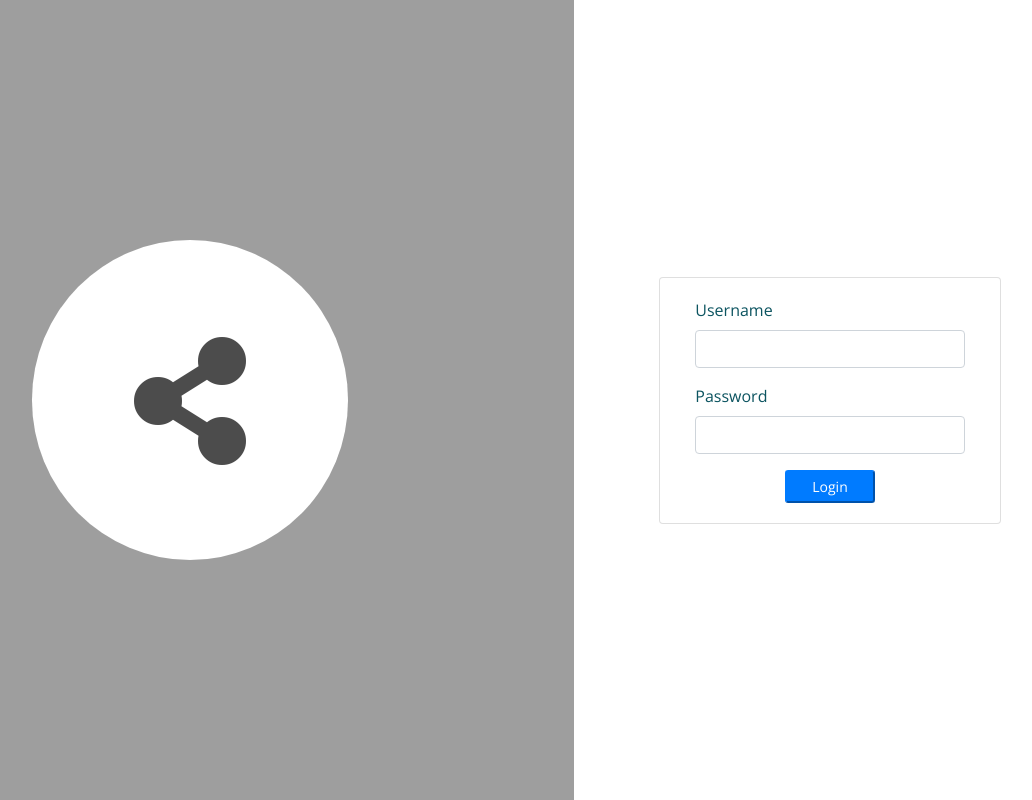
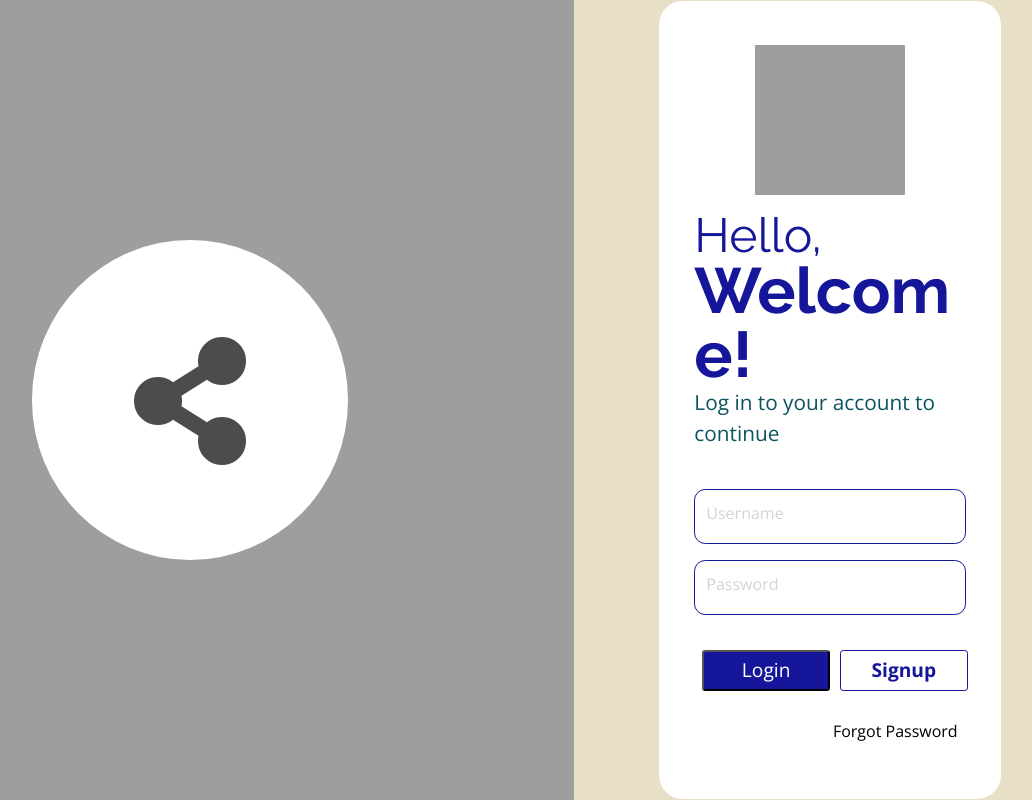
Before and after one commit to tayawaaean/backupfilemanagement, a PHP site: page /login.php in a window 1280 px wide. Shown: the whole page, without its empty margins (194-1226 px from the left). Run offline with PHP 8.4, Linux system fonts and the light colour scheme; some libraries are stand-ins or nearby versions; grey boxes are pictures that could not be loaded.

Commit message:
Login/Signup

```diff
--- /dev/null
+++ b/css/login.css
@@ -0,0 +1,199 @@
+*{
+    padding: 0;
+    margin: 0;
+    box-sizing: border-box;
+}
+
+/*Color Palette*/
+:root {
+    --Torea_Bay: #15169A;
+    --Stark_White: #E7E0C6;
+    --Golden_Dream: #ECD531;
+    --Falcon: #7B666C;
+  }
+
+body{
+    width: 100%;
+    height: calc(100%);
+    /*background: #007bff;*/
+}
+main#main{
+    width:100%;
+    height: calc(100%);
+    background:white;
+}
+#login-right{
+    position: absolute;
+    right:0;
+    width:40%;
+    height: calc(100%);
+    background-color: var(--Stark_White);
+    display: flex;
+    align-items: center;
+}
+#login-left{
+    position: absolute;
+    left:0;
+    width:60%;
+    height: calc(100%);
+    background:#00000061;
+    display: flex;
+    align-items: center;
+}
+#login-right .card{
+    margin: auto;
+    border: none;
+    border-radius: 1.5rem;
+    padding-top: 1.5rem;
+    padding-bottom: 2rem;
+}
+.logo {
+    margin: auto;
+    font-size: 8rem;
+    background: white;
+    padding: .5em 0.8em;
+    border-radius: 50% 50%;
+    color: #000000b3;
+}
+
+.logo-container{
+    display: flex;
+    flex-direction: column;
+    justify-content: center;
+    align-items: center;
+}
+
+.logo-container .text{
+    width: 100%;
+    justify-content: start;
+    margin: 1rem 0 2.5rem 0;
+}
+
+.logo-container p{
+    margin: 0;
+    padding: 0;
+    font-size: 3rem;
+    color: var(--Torea_Bay);
+    font-family: "Raleway";
+    line-height: 1;
+}
+
+.logo-container #bold{
+    font-weight: bold;
+    font-size: 4rem;
+}
+
+.logo-container small{
+    font-size: 1.3rem;
+}
+
+/* Form Designs */
+.form-group{
+    position:relative;
+}
+
+.form-group input{
+    width: 100%;
+    padding: 0.9rem;
+    border: 1px solid var(--Torea_Bay);
+    background-color: white;
+    border-radius: 0.7rem;
+    outline: none;
+    font-size: 1em;
+}
+
+.form-group span{
+    position: absolute;
+    left: 0;
+    pointer-events: none;
+    font-size: 1em;
+    color: lightgray;
+    padding: 12px;
+    transition: 0.5s;
+}
+
+.form-group input:focus ~span, .form-group input:valid ~span{
+    color: var(--Torea_Bay);
+    transform: translateX(10px) translateY(-7px);
+    font-size: 0.8em;
+    padding: 0 10px;
+    background: white;
+    border-left: 2px solid var(--Torea_Bay);
+    border-right: 2px solid var(--Torea_Bay);
+    letter-spacing: 0.2em;
+    font-weight: bold;
+}
+.form-group input:focus, .form-group input:valid{
+    box-shadow: 0 0 15px rgba(0, 123, 255, 0.5);
+}
+
+.center-button{
+    display: flex;
+    width: 100%;
+    padding-right: 0.5rem;
+    padding-left: 0.5rem;
+}
+.center-button button{
+    font-size: 1.2rem;
+    width: 100%;
+    margin-top: 1.2rem;
+    margin-bottom: 1.5rem;
+
+}
+
+.center-button #Login{
+    margin-right: 5px;
+    background-color: var(--Torea_Bay);
+    color: white;
+    outline: none;
+    transition: 0.5s;
+
+}
+.center-button #Signup{
+    margin-left: 5px;
+    background-color: white;
+    color: var(--Torea_Bay);
+    border: 1px solid var(--Torea_Bay);
+    outline: none;
+    font-weight: bold;
+    transition: 0.5s;
+}
+
+.center-button #Signup:hover{
+    background-color: var(--Torea_Bay);
+    color: white;
+}
+
+.center-button #Login:hover{
+    background-color: white;
+    color: var(--Torea_Bay);
+}
+
+.forgot{
+    display: flex;
+    justify-content: flex-end;
+}
+.forgot .forgotpass{
+    border: none;
+    outline: none;
+    background-color: white;
+    font-size: 1rem;
+}
+
+/* Sign up */
+#signup-section{
+    display: none;
+}
+
+.center-button #Sign-in{
+    background-color: var(--Torea_Bay);
+    color: white;
+    outline: none;
+    font-weight: bold;
+    transition: 0.5s;
+}
+
+.center-button #Sign-in:hover{
+    background-color: white;
+    color: var(--Torea_Bay);
+}
--- /dev/null
+++ b/js/login.js
@@ -0,0 +1,31 @@
+$('#login-form').submit(function(e){
+    e.preventDefault()
+
+    $('#Login').attr('disabled',true).html('Logging in...');
+    if($(this).find('.alert-danger').length > 0 )
+        $(this).find('.alert-danger').remove();
+    $.ajax({
+        url:'ajax.php?action=login',
+        method:'POST',
+        data:$(this).serialize(),
+        error:err=>{
+            console.log(err)
+    $('#Login').removeAttr('disabled').html('Login');
+
+        },
+        success:function(resp){
+            if(resp == 1){
+                location.reload('index.php?page=home');
+            }else{
+                $('#login-form').prepend('<div class="alert alert-danger">Username or password is incorrect.</div>')
+                $('#Login').removeAttr('disabled').html('Login');
+            }
+        }
+    })
+})
+
+// JavaScript code to handle the signup button click event
+document.getElementById("Signup").addEventListener("click", function() {
+    document.getElementById("login-section").style.display = "none";
+    document.getElementById("signup-section").style.display = "block";
+});
--- a/login.php
+++ b/login.php
@@ -5,62 +5,23 @@
   <meta charset="utf-8">
   <meta content="width=device-width, initial-scale=1.0" name="viewport">
 
-  <title>Admin | Blog Site</title>
+  <title>Bingao National High School</title>
+  <link rel="stylesheet" href= "./css/login.css">
+  <link rel="icon" href="./assets/img/BNHS Logo.png">
 
 
 	<?php include('./header.php'); ?>
+
 	<?php
 		session_start();
+
 		if(isset($_SESSION['login_id']))
 		header("location:index.php?page=home");
 	?>
 
 </head>
-<style>
-	body{
-		width: 100%;
-	    height: calc(100%);
-	    /*background: #007bff;*/
-	}
-	main#main{
-		width:100%;
-		height: calc(100%);
-		background:white;
-	}
-	#login-right{
-		position: absolute;
-		right:0;
-		width:40%;
-		height: calc(100%);
-		background:white;
-		display: flex;
-		align-items: center;
-	}
-	#login-left{
-		position: absolute;
-		left:0;
-		width:60%;
-		height: calc(100%);
-		background:#00000061;
-		display: flex;
-		align-items: center;
-	}
-	#login-right .card{
-		margin: auto
-	}
-	.logo {
-    margin: auto;
-    font-size: 8rem;
-    background: white;
-    padding: .5em 0.8em;
-    border-radius: 50% 50%;
-    color: #000000b3;
-}
-</style>
 
 <body>
-
-
   <main id="main" class=" alert-info">
   		<div id="login-left">
   			<div class="logo">
@@ -68,54 +29,85 @@ header("location:index.php?page=home");
   			</div>
   		</div>
   		<div id="login-right">
-  			<div class="card col-md-8">
-  				<div class="card-body">
+  			<div class="card col-md-8 container-card">
+				<!-- Login -->
+  				<div class="card-body" id= "login-section">
+					<div class= "logo-container">
+						<img src= "./assets/img/BNHS Logo.png" width= 150 height=150>
+						<div class="text">
+							<p>Hello,</p>
+							<p id='bold'>Welcome!</p>
+							<small>Log in to your account to continue</small>
+						</div>
+					</div>
+
   					<form id="login-form" >
+
   						<div class="form-group">
-  							<label for="username" class="control-label">Username</label>
-  							<input type="text" id="username" name="username" class="form-control">
+  							<input type="text" id="username" name="username" required>
+							<span>Username</span>
   						</div>
   						<div class="form-group">
-  							<label for="password" class="control-label">Password</label>
-  							<input type="password" id="password" name="password" class="form-control">
+  							<input type="password" id="password" name="password" required>
+							  <span>Password</span>
   						</div>
-  						<center><button class="btn-sm btn-block btn-wave col-md-4 btn-primary">Login</button></center>
+						<div class="center-button">
+							<button class="btn-sm col-md-6" id= "Login">Login</button>
+							<button class="btn-sm col-md-6" id= "Signup" type="button">Signup</button>
+						</div>
   					</form>
+
+					<div class="forgot">
+						<button class= "btn-sm forgotpass" id= "forgotpass" >Forgot Password</button>
+					</div>
+  				</div>
+
+				<!-- Signup -->
+				<div class="card-body signup" id= "signup-section">
+					<div class= "logo-container">
+						<img src= "./assets/img/BNHS Logo.png" width= 150 height=150>
+						<div class="text">
+							<p id='bold'>Sign Up</p>
+							<small>Create your Account to continue</small>
+						</div>
+					</div>
+
+  					<form id="signup-form" >
+					  	<div class="form-group">
+  							<input type="text" id="name" name="name" required>
+							<span>Name</span>
+  						</div>
+
+						<div class="form-group">
+  							<input type="text" id="email" name="email" required>
+							<span>Email</span>
+  						</div>
+
+  						<div class="form-group">
+  							<input type="text" id="username2" name="username2" required>
+							<span>Username</span>
+  						</div>
+  						<div class="form-group">
+  							<input type="password" id="password2" name="password2" required>
+							  <span>Password</span>
+  						</div>
+						<div class="center-button">
+							<button class="btn-sm col-md-12" id= "Sign-in" type="submit">Sign Up</button>
+						</div>
+  					</form>
+
+					<div class="forgot">
+						<text>Already have an account?&nbsp</text>
+						<a class= "forgotpass" href="login.php">Login<a/>
 					</div>
   				</div>
   			</div>
-
-
+  		</div>
   </main>
 
   <a href="#" class="back-to-top"><i class="icofont-simple-up"></i></a>
 
+</body>
 
-</body>
-<script>
-	$('#login-form').submit(function(e){
-		e.preventDefault()
-		$('#login-form button[type="button"]').attr('disabled',true).html('Logging in...');
-		if($(this).find('.alert-danger').length > 0 )
-			$(this).find('.alert-danger').remove();
-		$.ajax({
-			url:'ajax.php?action=login',
-			method:'POST',
-			data:$(this).serialize(),
-			error:err=>{
-				console.log(err)
-		$('#login-form button[type="button"]').removeAttr('disabled').html('Login');
-
-			},
-			success:function(resp){
-				if(resp == 1){
-					location.reload('index.php?page=home');
-				}else{
-					$('#login-form').prepend('<div class="alert alert-danger">Username or password is incorrect.</div>')
-					$('#login-form button[type="button"]').removeAttr('disabled').html('Login');
-				}
-			}
-		})
-	})
-</script>
+<script src= "./js/login.js"></script>
 </html>
```
Also changed, not shown: assets/img/Catiwa, Kenric.jpeg (added), assets/img/background_temp.jpg (added), assets/img/camera-png.png (added), assets/img/edit-246.png (added), assets/img/user_dropdown_icons/edit.png (added), assets/img/user_dropdown_icons/envelope.png (added), assets/img/user_dropdown_icons/log-out.png (added), assets/img/user_dropdown_icons/question.png (added), assets/img/user_dropdown_icons/settings.png (added), assets/img/user_dropdown_icons/user.png (added), 1 other file. Lines whose indentation alone changed are shown as unchanged.
